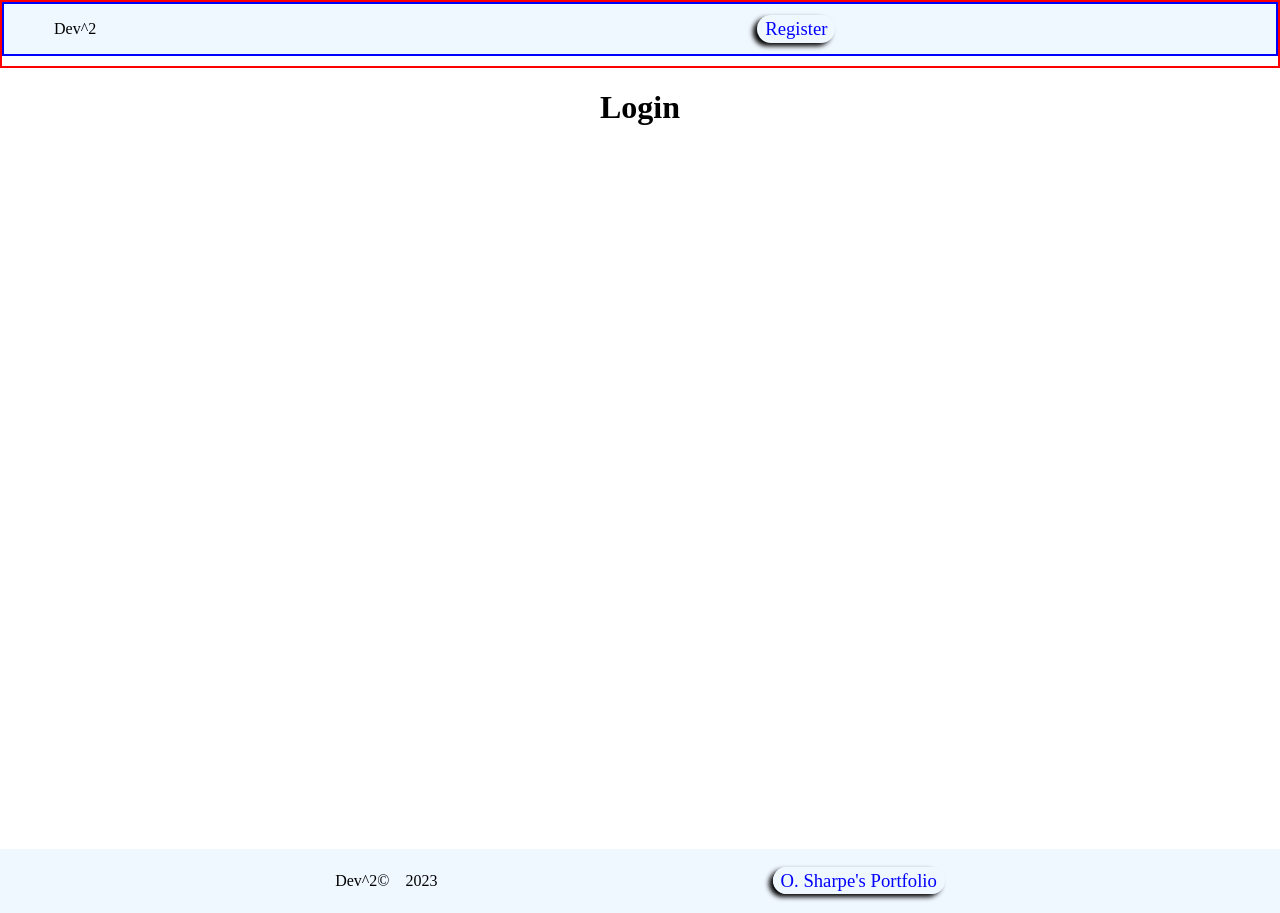
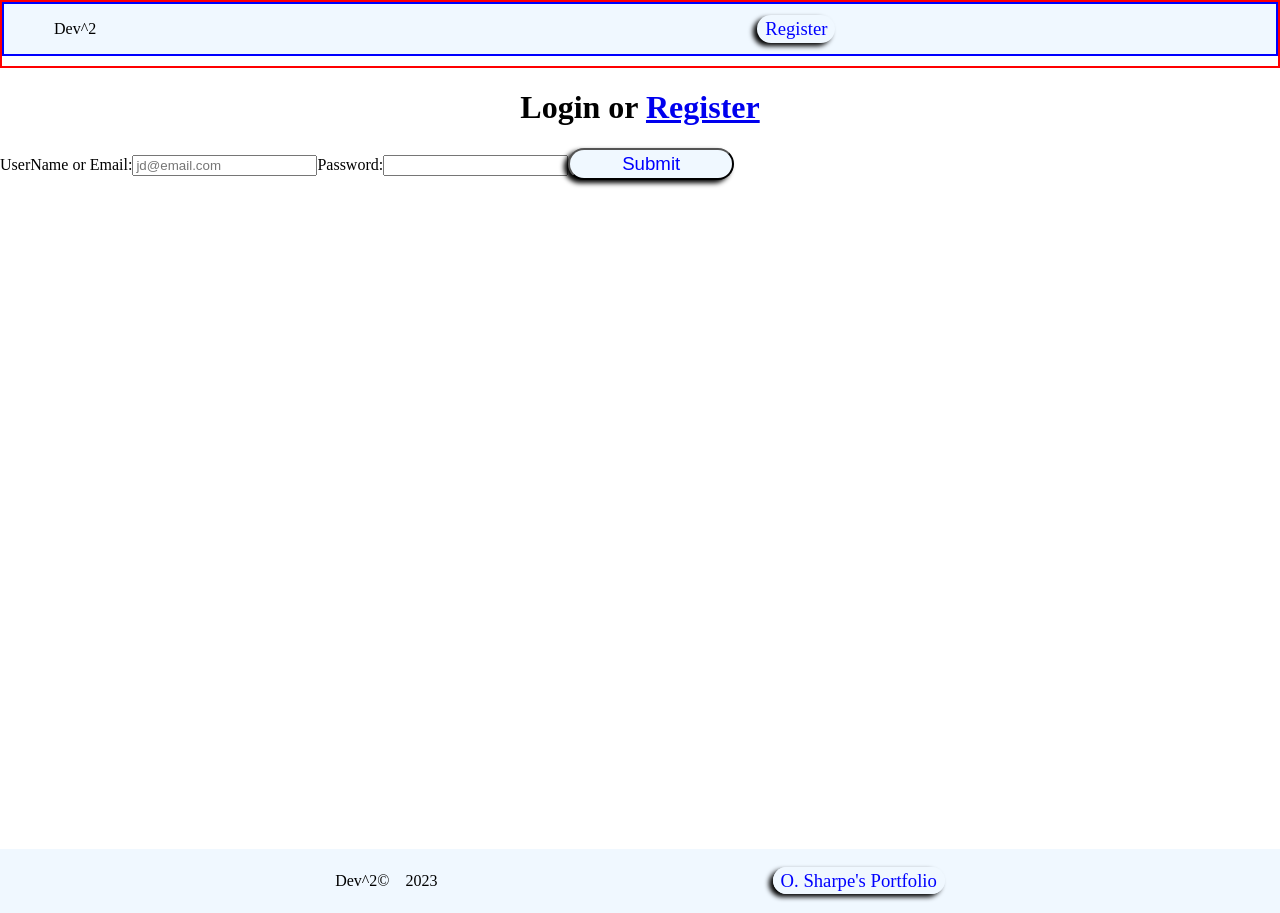
Before and after one commit to OSharpe001/dev_squared_app, a React (Create React App) app in the folder frontend/: page /sign-in in a window 1280 px wide. Built offline with nearby package versions, Linux system fonts and the light colour scheme.

Commit message:
only error catching functions needed

```diff
--- a/frontend/src/pages/Login.jsx
+++ b/frontend/src/pages/Login.jsx
@@ -1,11 +1,88 @@
-import React from 'react';
+import { useState, useEffect } from 'react';
+import axios from "axios";
 
 
-export default function Login() {
+export default function Login({ loggedIn, setLoggedIn, navigate }) {
+
+  const [alias, setAlias] = useState("");
+  const [password, setPassword] = useState("");
+
+  const [formData, setFormData] = useState({
+    userName: "",
+    email: "",
+    password: ""
+  });
+
+  const resetAlias = () => {
+    setAlias("");
+  };
+  const resetPassword = () => {
+    setPassword("");
+  };
+
+  const submitForm = (e) => {
+    e.preventDefault();
+    if (alias.includes("@")) {
+      setFormData(prev => ({
+        ...prev,
+        email: alias,
+        password: password
+      }));
+    } else {
+      setFormData(prev => ({
+        ...prev,
+        userName: alias,
+        password: password
+      }));
+    }
+  };
+
+  const handleChange = ({ target }) => {
+    if (target.name === "alias") {
+      setAlias(target.value);
+    } else {
+      setPassword(target.value);
+    }
+  };
+
+  useEffect(() => {
+    const resetLoginForm = () => {
+      resetAlias();
+      resetPassword();
+    };
+
+    const getMe = async () => {
+      const URL = `http://localhost:5011/api/users/login`;
+      if (formData.password) {
+        const response = await axios.post(URL, formData);
+        try {
+          localStorage.setItem("Dev2User", JSON.stringify(response.data));
+          setLoggedIn(JSON.parse(localStorage.getItem("Dev2User")));
+        } catch (err) {
+          console.log(err);
+          resetPassword();
+        };
+        return response.data
+      };
+      resetLoginForm();
+    };
+    getMe();
+  }, [formData, setLoggedIn]);
+
+  if (loggedIn) {
+    navigate("/");
+  };
 
   return (
     <div className='login-page'>
-      <h1 className="title">Login</h1>
+      <h1 className="title">Login <span className="underlined">or</span> <a href="/sign-up">Register</a></h1>
+      <form action="">
+        <label htmlFor="alias">UserName <span className='underlined'>or</span> Email:</label>
+        <input onChange={handleChange} type="text" name="alias" id="alias" placeholder='jd@email.com' value={alias} />
+        <label htmlFor="password">Password:</label>
+        <input onChange={handleChange} type="password" name="password" id="password" value={password} />
+        <button onClick={submitForm}>Submit</button>
+      </form>
     </div>
   );
 };
```
